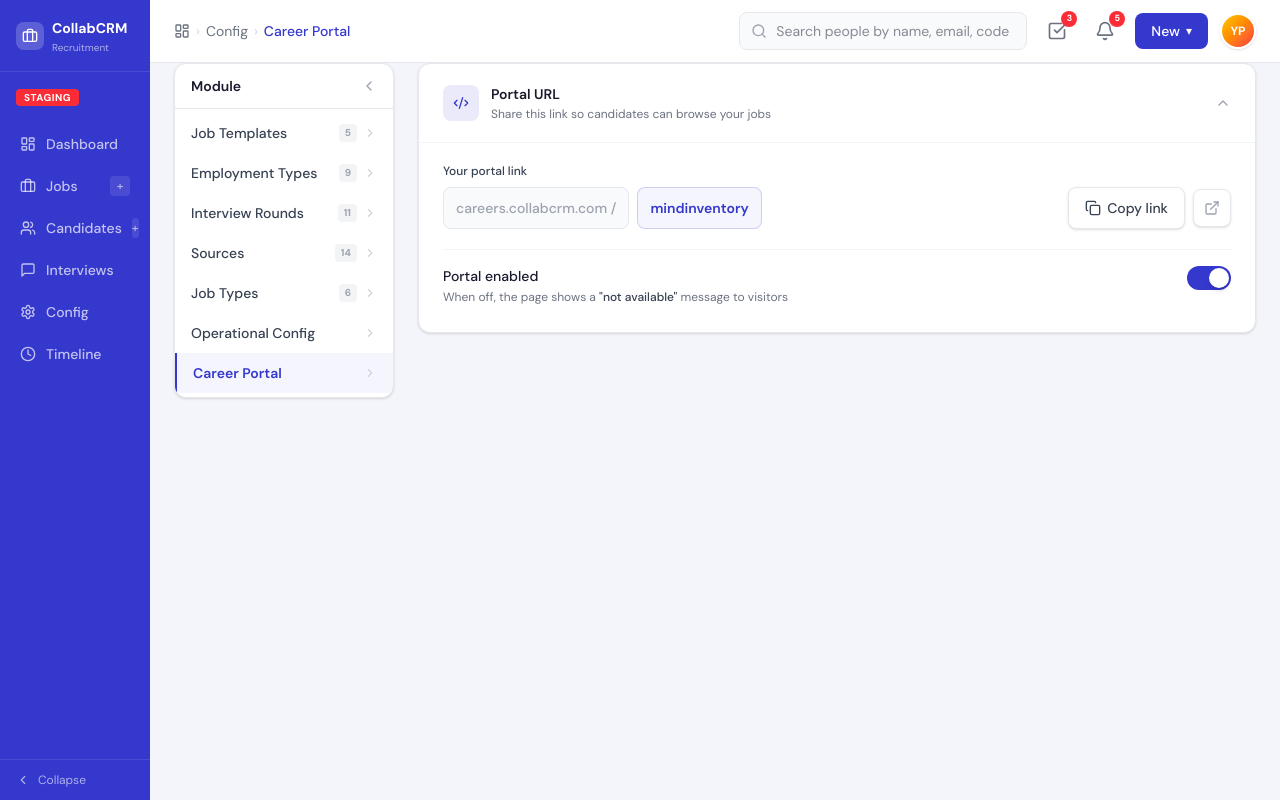
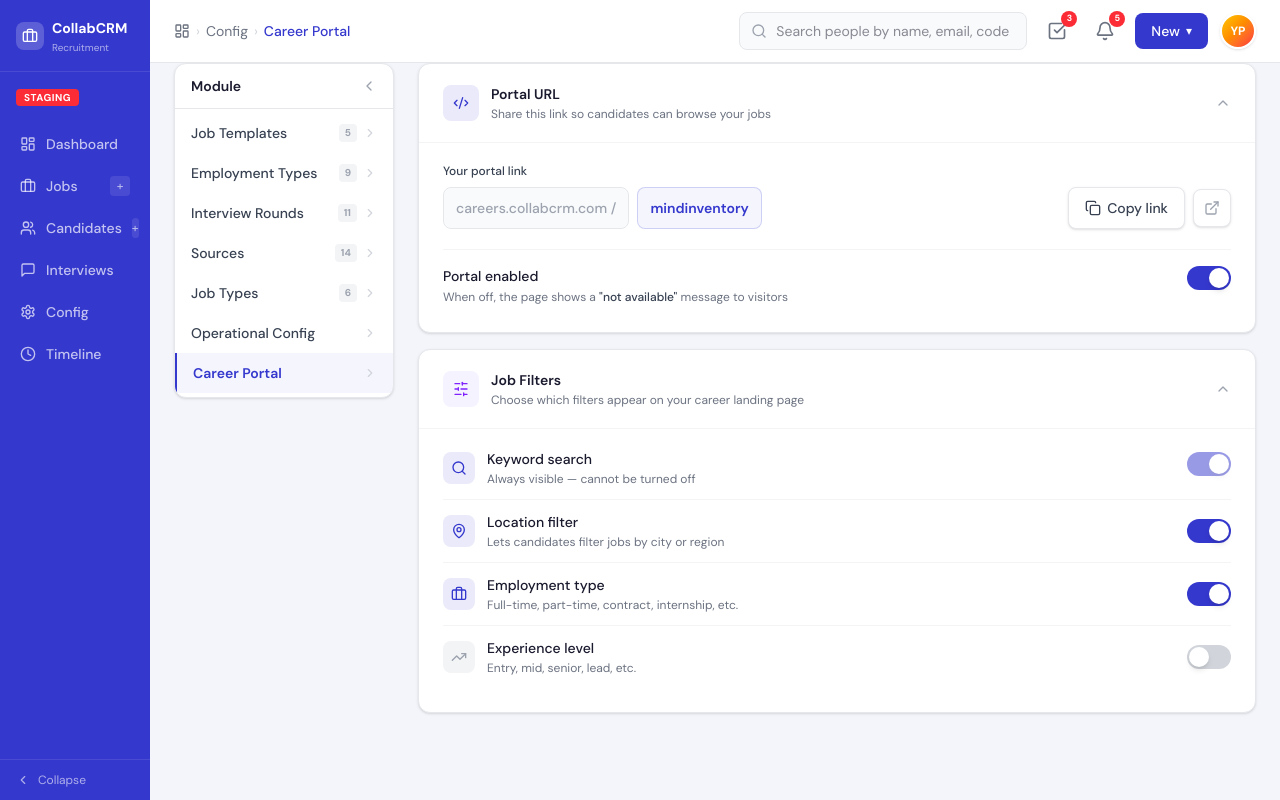
Before and after one commit to yashangvyas-cyber/CollabCareers, a React (Vite) app: page /crm/career-portal in a window 1280 px wide. Built offline with nearby package versions, Linux system fonts and the light colour scheme.

Commit message:
feat: add job filter management section to CareerPortalPage with toggle controls

```diff
--- a/src/pages/CareerPortalPage.tsx
+++ b/src/pages/CareerPortalPage.tsx
@@ -4,6 +4,7 @@ import CRMLayout from '../components/CRMLayout';
 import {
   Code2, Copy, CheckCheck, ExternalLink,
   ChevronDown, ChevronUp, ChevronRight,
+  SlidersHorizontal, Search, MapPin, Briefcase, TrendingUp,
 } from 'lucide-react';
 
 const moduleItems = [
@@ -100,6 +101,11 @@ export default function CareerPortalPage() {
 
   const [portalEnabled, setPortalEnabled] = useState(true);
   const [copied, setCopied] = useState(false);
+
+  // Job filter toggles
+  const [filterLocation, setFilterLocation] = useState(true);
+  const [filterEmploymentType, setFilterEmploymentType] = useState(true);
+  const [filterExperienceLevel, setFilterExperienceLevel] = useState(false);
 
   const fullUrl = `${portalBase}/${slug}`;
 
@@ -228,7 +234,89 @@ export default function CareerPortalPage() {
         </Section>
 
 
-          {/* More sections can be added here following the same <Section> pattern */}
+          {/* ── Section 2: Job Filters ────────────────────────────────────── */}
+          <Section
+            title="Job Filters"
+            description="Choose which filters appear on your career landing page"
+            icon={SlidersHorizontal}
+            iconBg="bg-violet-50"
+            iconColor="text-violet-600"
+            defaultOpen={true}
+          >
+            <div className="flex flex-col divide-y divide-[#F3F4F6]">
+
+              {/* Keyword Search — always on */}
+              <div className="flex items-center justify-between py-3 first:pt-0">
+                <div className="flex items-center gap-3">
+                  <div className="w-8 h-8 rounded-lg bg-[#3538CD]/10 flex items-center justify-center shrink-0">
+                    <Search className="w-4 h-4 text-[#3538CD]" />
+                  </div>
+                  <div>
+                    <p className="text-sm font-medium text-[#1A1A2E]">Keyword search</p>
+                    <p className="text-xs text-[#6B7280] mt-0.5">Always visible — cannot be turned off</p>
+                  </div>
+                </div>
+                <div title="This filter cannot be disabled" className="cursor-not-allowed opacity-50">
+                  <Toggle checked={true} onChange={() => {}} />
+                </div>
+              </div>
+
+              {/* Location filter */}
+              <div className="flex items-center justify-between py-3">
+                <div className="flex items-center gap-3">
+                  <div className={`w-8 h-8 rounded-lg flex items-center justify-center shrink-0 transition-colors ${
+                    filterLocation ? 'bg-[#3538CD]/10' : 'bg-[#F3F4F6]'
+                  }`}>
+                    <MapPin className={`w-4 h-4 transition-colors ${
+                      filterLocation ? 'text-[#3538CD]' : 'text-[#9CA3AF]'
+                    }`} />
+                  </div>
+                  <div>
+                    <p className="text-sm font-medium text-[#1A1A2E]">Location filter</p>
+                    <p className="text-xs text-[#6B7280] mt-0.5">Lets candidates filter jobs by city or region</p>
+                  </div>
+                </div>
+                <Toggle checked={filterLocation} onChange={() => setFilterLocation(v => !v)} />
+              </div>
+
+              {/* Employment Type filter */}
+              <div className="flex items-center justify-between py-3">
+                <div className="flex items-center gap-3">
+                  <div className={`w-8 h-8 rounded-lg flex items-center justify-center shrink-0 transition-colors ${
+                    filterEmploymentType ? 'bg-[#3538CD]/10' : 'bg-[#F3F4F6]'
+                  }`}>
+                    <Briefcase className={`w-4 h-4 transition-colors ${
+                      filterEmploymentType ? 'text-[#3538CD]' : 'text-[#9CA3AF]'
+                    }`} />
+                  </div>
+                  <div>
+                    <p className="text-sm font-medium text-[#1A1A2E]">Employment type</p>
+                    <p className="text-xs text-[#6B7280] mt-0.5">Full-time, part-time, contract, internship, etc.</p>
+                  </div>
+                </div>
+                <Toggle checked={filterEmploymentType} onChange={() => setFilterEmploymentType(v => !v)} />
+              </div>
+
+              {/* Experience Level filter */}
+              <div className="flex items-center justify-between py-3">
+                <div className="flex items-center gap-3">
+                  <div className={`w-8 h-8 rounded-lg flex items-center justify-center shrink-0 transition-colors ${
+                    filterExperienceLevel ? 'bg-[#3538CD]/10' : 'bg-[#F3F4F6]'
+                  }`}>
+                    <TrendingUp className={`w-4 h-4 transition-colors ${
+                      filterExperienceLevel ? 'text-[#3538CD]' : 'text-[#9CA3AF]'
+                    }`} />
+                  </div>
+                  <div>
+                    <p className="text-sm font-medium text-[#1A1A2E]">Experience level</p>
+                    <p className="text-xs text-[#6B7280] mt-0.5">Entry, mid, senior, lead, etc.</p>
+                  </div>
+                </div>
+                <Toggle checked={filterExperienceLevel} onChange={() => setFilterExperienceLevel(v => !v)} />
+              </div>
+
+            </div>
+          </Section>
 
           </div> {/* end flex-col gap-4 */}
         </div> {/* end right column */}
```
